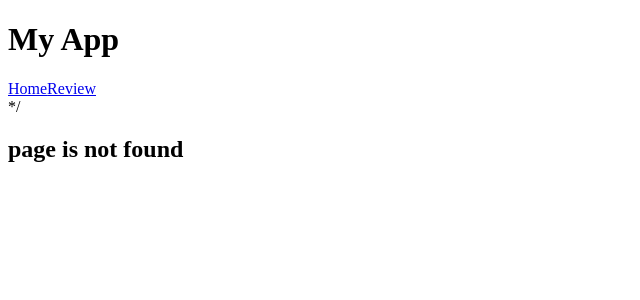
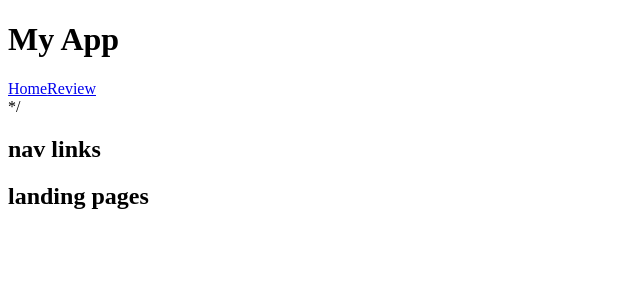
Before and after one commit to saadali-77/next-js, a Next.js app: page /Land in a window 1280 px wide. Before the commit this address had no page. Shown: the top 300 px of the page, without its empty margins (0-640 px from the left). Built offline with nearby package versions, Linux system fonts and the light colour scheme.

Commit message:
64-components placement

```diff
--- /dev/null
+++ b/app/Land/page.tsx
@@ -0,0 +1,7 @@
+import { NavBar } from "../components/navbar"
+export default function Land(){
+    return(<>
+    <NavBar/>
+    <h2>landing pages</h2>
+    </>)
+}
--- /dev/null
+++ b/app/components/navbar.tsx
@@ -0,0 +1,9 @@
+
+import { Navlinks } from "./navlink"
+export const NavBar= ()=>{
+    console.log('navbar component')
+    return(<>
+    <Navlinks/>
+
+    </>)
+}
--- /dev/null
+++ b/app/components/navlink.tsx
@@ -0,0 +1,7 @@
+'use client'
+export const Navlinks=()=>{
+    console.log('nav link')
+    return(<>
+    <h2>nav links</h2>
+    </>)
+}
```
